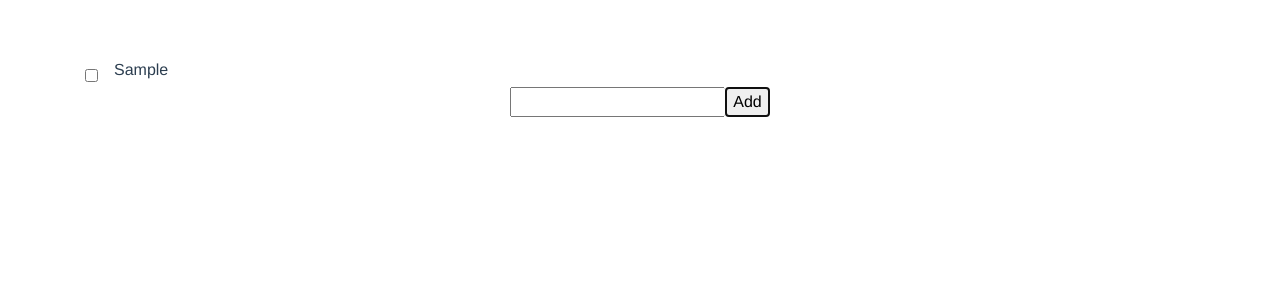
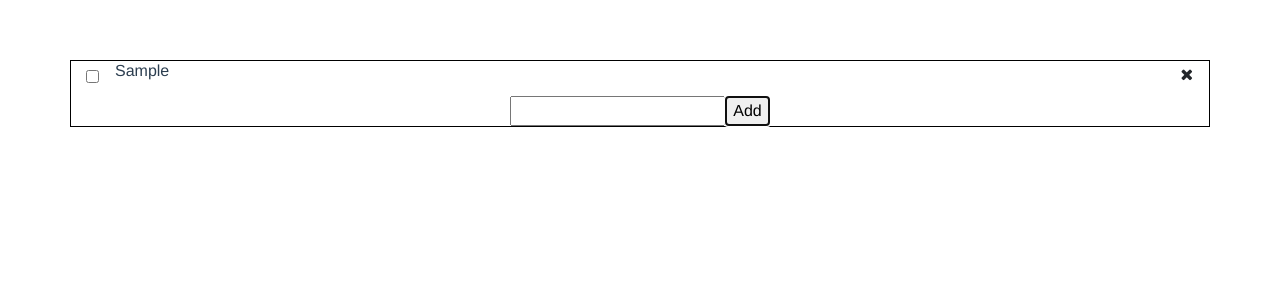
Before and after one commit to jslawtn/joellawtoninteractive, a Vue app: page / in a window 1280 px wide. Both pictures are taken after typing "Sample" into the empty fields and a click on the button "Add". Shown: the top 300 px of the page. Built offline with nearby package versions, Linux system fonts and the light colour scheme.

Commit message:
Remove tasks

```diff
--- a/public/index.html
+++ b/public/index.html
@@ -5,6 +5,7 @@
     <meta http-equiv="X-UA-Compatible" content="IE=edge">
     <meta name="viewport" content="width=device-width,initial-scale=1.0">
     <link rel="icon" href="<%= BASE_URL %>favicon.ico">
+    <link rel="stylesheet" href="https://cdnjs.cloudflare.com/ajax/libs/font-awesome/4.7.0/css/font-awesome.min.css">
     <title>test-app</title>
   </head>
   <body>
--- a/src/components/CheckList.vue
+++ b/src/components/CheckList.vue
@@ -1,4 +1,8 @@
 <style scoped>
+.box{
+  border: 1px solid black;
+}
+
 .task-marked{
   text-decoration: line-through;
 }
@@ -16,12 +20,15 @@
 </style>
 
 <template>
-  <div class="container">
+  <div class="container box">
     <div>
-      <div v-for="(item, index) in checklist" :key="index">
-        <div class="d-flex justify-content-start">
+      <div class="row mb-2" v-for="(item, index) in checklist" :key="index">
+        <div class="col d-flex justify-content-start">
           <input class="inline-checkbox mr-3" type="checkbox" v-model="item.checked" />
           <h6 :class="{'task-marked': item.checked === true}">{{item.description}}</h6>
+        </div>
+        <div class="col d-flex justify-content-end">
+          <button class="btn p-0" v-on:click="removeTask(index)"><i class="fa fa-remove"></i></button>
         </div>
       </div>
       <input v-model="itemDescription" />
@@ -62,6 +69,9 @@ export default {
 
       this.checklist.push(checklistItem);
       this.itemDescription = '';
+    },
+    removeTask(index){
+      this.checklist.splice(index, 1);
     }
   },
   watch:{
```
Lines whose indentation alone changed are shown as unchanged.
